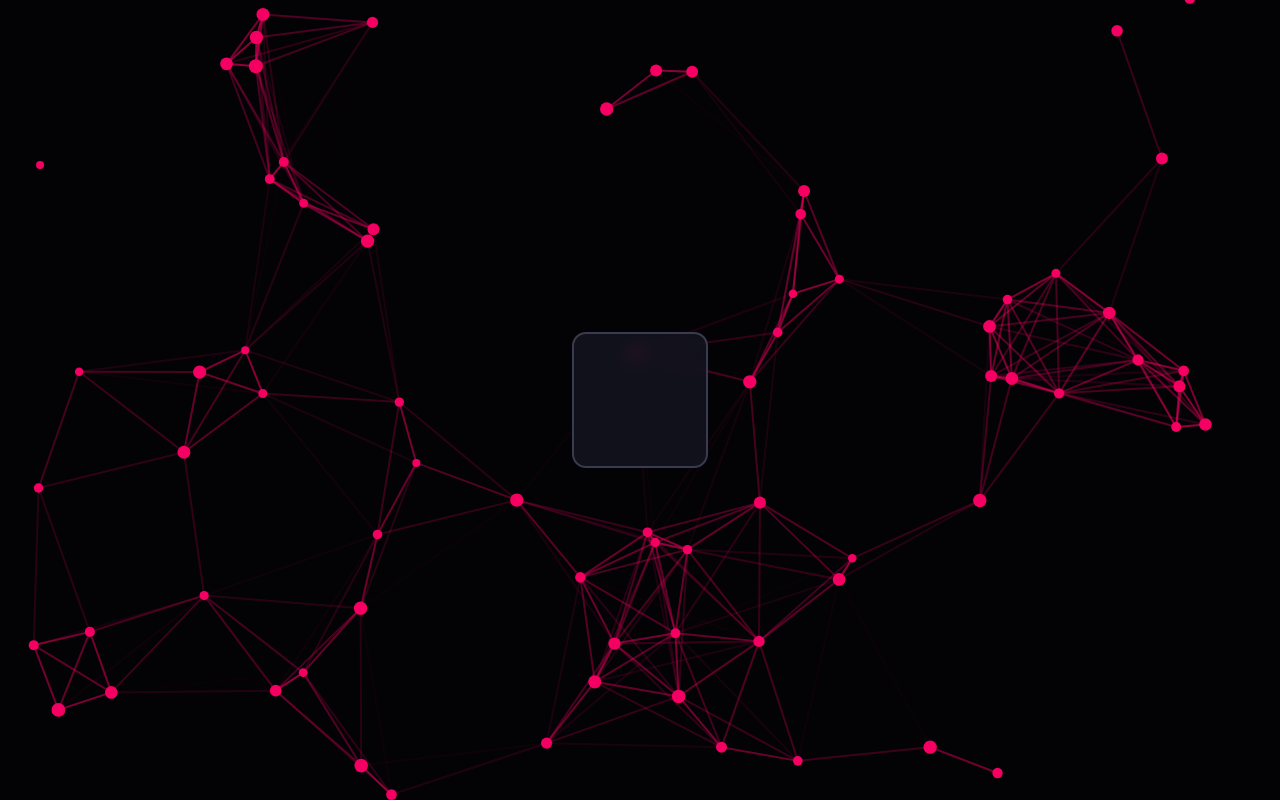
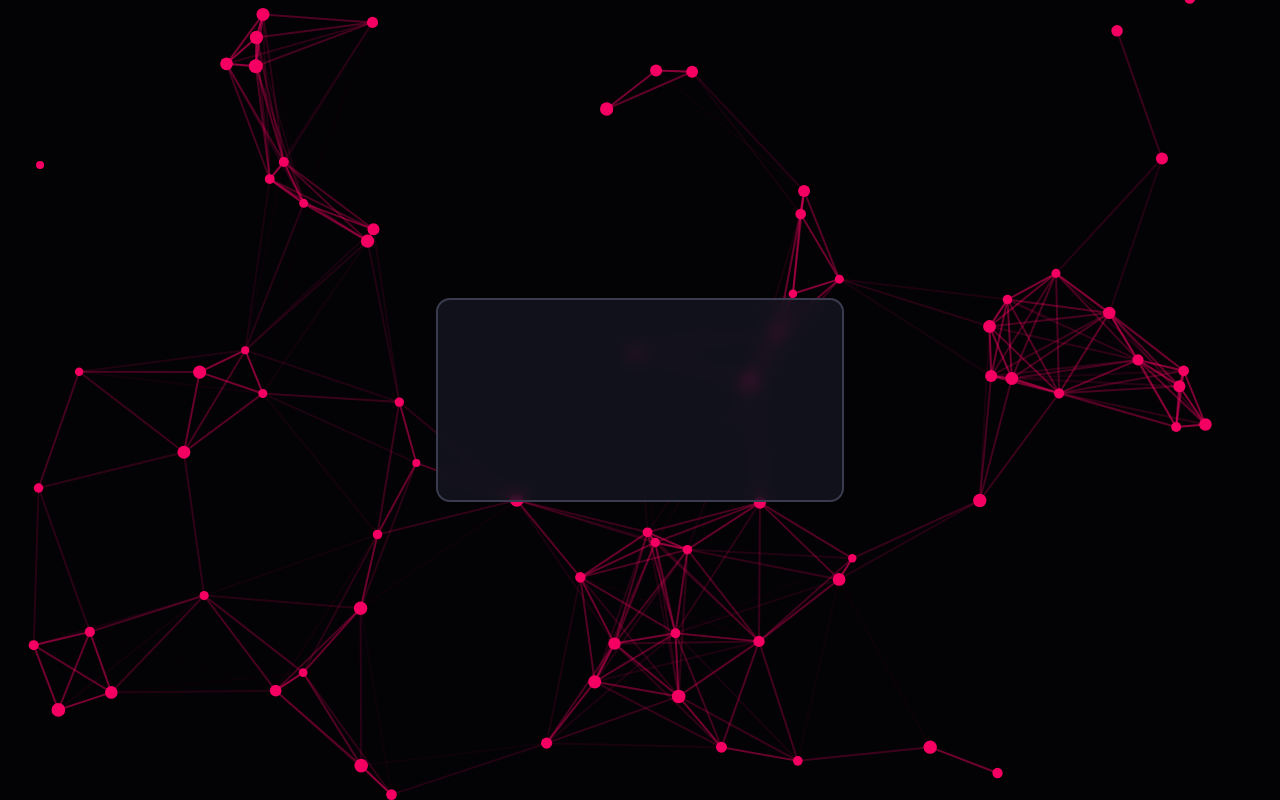
Before and after one commit to Kart8ik/PORTFOLIO, a React (Vite) app: page / in a window 1280 px wide. Built offline with nearby package versions, Linux system fonts and the light colour scheme.

Commit message:
added animation to the middle div to scale

```diff
--- a/src/pages/First.jsx
+++ b/src/pages/First.jsx
@@ -1,61 +1,75 @@
 import React, { useRef } from 'react'
-import { useScroll } from 'framer-motion'
+import { useScroll, motion, useTransform } from 'framer-motion'
 import AnimatedBox from '../components/AnimatedBox'
 
 const First = () => {
   const scrollRef = useRef(null)
   const { scrollYProgress } = useScroll({ container: scrollRef })
 
+  const animationRange = [0, 0.3]
+
+  // Animate width and height for non-distorting borders
+  const width = useTransform(scrollYProgress, animationRange, ['300%', '100%'])
+  const height = useTransform(scrollYProgress, animationRange, ['150%', '100%'])
+
   return (
     <div className="w-screen h-screen overflow-hidden">
-      <div ref={scrollRef} className="w-full h-full overflow-y-scroll no-scrollbar">
+      <div ref={scrollRef} className="w-full h-full overflow-y-scroll overflow-x-hidden no-scrollbar">
         <div className="h-[200vh] relative">
           <div className="w-full h-screen flex items-center justify-center sticky top-0">
-            <div className="w-full h-full grid grid-cols-[repeat(6,minmax(0,1fr))_62px_62px_repeat(6,minmax(0,1fr))] grid-rows-[repeat(3,minmax(0,1fr))_62px_62px_repeat(3,minmax(0,1fr))] gap-3 p-3 z-10">
+            <div className="w-full h-full grid grid-cols-[repeat(6,minmax(0,1fr))_62px_62px_repeat(6,minmax(0,1fr))] grid-rows-[repeat(3,minmax(0,1fr))_62px_62px_repeat(3,minmax(0,1fr))] gap-3 p-3">
               {/* Top Left Large Box */}
               <AnimatedBox
-                from="top"
-                className="box1 border-2 border-[#3b3b4f] rounded-xl bg-[#181926]/70 backdrop-blur-sm col-start-1 col-end-7 row-start-1 row-end-6"
+                from="left"
+                className="box1 border-2 border-[#3b3b4f] rounded-xl bg-[#181926]/70 backdrop-blur-sm col-start-1 col-end-7 row-start-1 row-end-6 z-20"
                 scrollYProgress={scrollYProgress}
               />
 
               {/* Top Right Large Box */}
               <AnimatedBox
                 from="top"
-                className="box2 border-2 border-[#3b3b4f] rounded-xl bg-[#181926]/70 backdrop-blur-sm col-start-7 col-end-14 row-start-1 row-end-4"
+                className="box2 border-2 border-[#3b3b4f] rounded-xl bg-[#181926]/70 backdrop-blur-sm col-start-7 col-end-14 row-start-1 row-end-4 z-20"
                 scrollYProgress={scrollYProgress}
               />
 
               {/* Vertical Box on Far Right */}
               <AnimatedBox
                 from="right"
-                className="box3 border-2 border-[#3b3b4f] rounded-xl bg-[#181926]/70 backdrop-blur-sm col-start-14 col-end-15 row-start-1 row-end-4"
+                className="box3 border-2 border-[#3b3b4f] rounded-xl bg-[#181926]/70 backdrop-blur-sm col-start-14 col-end-15 row-start-1 row-end-4 z-20"
                 scrollYProgress={scrollYProgress}
               />
 
               {/* Center Square (Profile) */}
               <AnimatedBox
                 from="left"
-                className="box4 border-2 border-[#3b3b4f] rounded-xl bg-[#181926]/70 backdrop-blur-sm col-start-1 col-end-4 row-start-6 row-end-9"
+                className="box4 border-2 border-[#3b3b4f] rounded-xl bg-[#181926]/70 backdrop-blur-sm col-start-1 col-end-4 row-start-6 row-end-9 z-20"
                 scrollYProgress={scrollYProgress}
               />
 
-              {/* Middle Left Box (box5) - This is our anchor box */}
-              <div className="box5-container col-start-7 col-end-9 row-start-4 row-end-6 flex items-center justify-center">
-                <div className="box5 w-full h-full border-2 border-[#3b3b4f] rounded-xl bg-[#181926]/70 backdrop-blur-sm" />
+              {/* Middle Box with absolute centering */}
+              <div className="box5-container col-start-7 col-end-9 row-start-4 row-end-6 relative">
+                <motion.div
+                  className="box5 absolute top-1/2 left-1/2 border-2 border-[#3b3b4f] rounded-xl bg-[#181926]/70 backdrop-blur-sm z-10"
+                  style={{
+                    width,
+                    height,
+                    x: '-50%', // Static centering transforms
+                    y: '-50%',
+                  }}
+                />
               </div>
 
               {/* Middle Right Box */}
               <AnimatedBox
                 from="bottom"
-                className="box6 border-2 border-[#3b3b4f] rounded-xl bg-[#181926]/70 backdrop-blur-sm col-start-4 col-end-9 row-start-6 row-end-9"
+                className="box6 border-2 border-[#3b3b4f] rounded-xl bg-[#181926]/70 backdrop-blur-sm col-start-4 col-end-9 row-start-6 row-end-9 z-20"
                 scrollYProgress={scrollYProgress}
               />
 
               {/* Bottom Large Box */}
               <AnimatedBox
                 from="right"
-                className="box7 border-2 border-[#3b3b4f] rounded-xl bg-[#181926]/70 backdrop-blur-sm col-start-9 col-end-15 row-start-4 row-end-9"
+                className="box7 border-2 border-[#3b3b4f] rounded-xl bg-[#181926]/70 backdrop-blur-sm col-start-9 col-end-15 row-start-4 row-end-9 z-20"
                 scrollYProgress={scrollYProgress}
               />
             </div>
```
